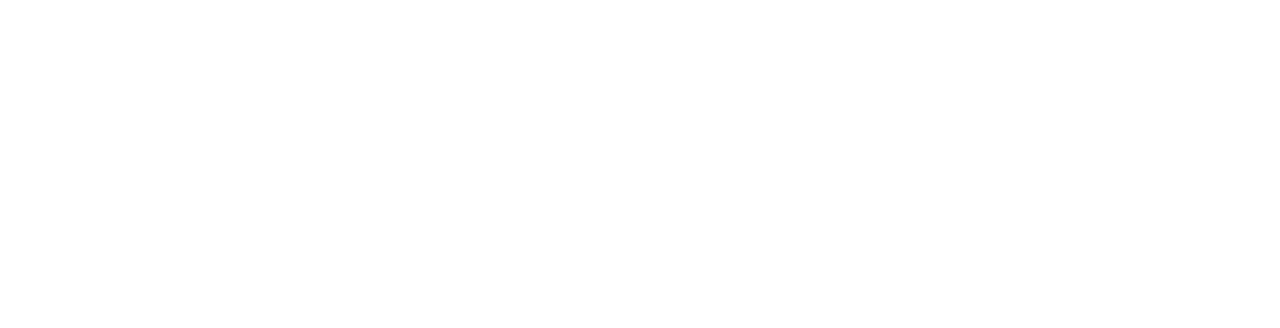
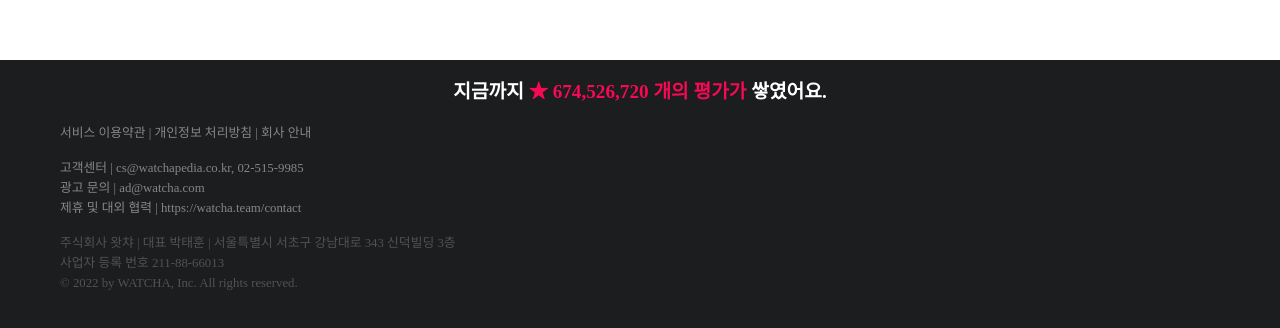
Before and after one commit to chamin966/Project-WatchaPedia-only-KoreanMovies, a React (Create React App) app in the folder my-project/: page / in a window 1280 px wide. Shown: the part 804-1132 px from the top of the page. Before the commit the page ends 800 px from the top, so only its background shows below. Built offline with nearby package versions, Linux system fonts and the light colour scheme.

Commit message:
Design: Footer 컴포넌트 완성

```diff
--- /dev/null
+++ b/my-project/src/components/Footer/Footer.css
@@ -0,0 +1,43 @@
+.footer {
+  display: flex;
+  flex-direction: column;
+  background-color: #1c1d1f;
+  height: 300px;
+  width: auto;
+}
+
+.footer__estimated {
+  height: 63px;
+  width: auto;
+  line-height: 63px;
+  text-align: center;
+  font-size: 1.2rem;
+}
+
+.footer__estimated {
+  color: white;
+  font-weight: 600;
+}
+
+.footer__estimated span {
+  color: #f80954;
+}
+
+.footer__text {
+  line-height: 20px;
+}
+
+.footer__text li:nth-child(1),
+.footer__text li:nth-child(4) {
+  margin-bottom: 15px;
+}
+
+.footer__text li:nth-child(n + 1):nth-child(-n + 4) {
+  color: #868685;
+  font-size: 0.8rem;
+}
+
+.footer__text li:nth-child(n + 5) {
+  color: #505254;
+  font-size: 0.8rem;
+}
--- a/my-project/src/components/Footer/Footer.jsx
+++ b/my-project/src/components/Footer/Footer.jsx
@@ -1,8 +1,21 @@
+import './Footer.css';
+
 function Footer() {
   return (
-    <div>
-      <div>Footer</div>
-    </div>
+    <footer className='footer '>
+      <div className='footer__estimated'>
+        지금까지 <span> ★ 674,526,720 개의 평가가 </span>쌓였어요.
+      </div>
+      <ul className='footer__text'>
+        <li>서비스 이용약관 | 개인정보 처리방침 | 회사 안내</li>
+        <li>고객센터 | cs@watchapedia.co.kr, 02-515-9985</li>
+        <li>광고 문의 | ad@watcha.com</li>
+        <li>제휴 및 대외 협력 | https://watcha.team/contact</li>
+        <li>주식회사 왓챠 | 대표 박태훈 | 서울특별시 서초구 강남대로 343 신덕빌딩 3층</li>
+        <li>사업자 등록 번호 211-88-66013</li>
+        <li>© 2022 by WATCHA, Inc. All rights reserved.</li>
+      </ul>
+    </footer>
   );
 }
 
--- a/my-project/src/components/Header/Header.css
+++ b/my-project/src/components/Header/Header.css
@@ -6,7 +6,6 @@
   display: flex;
   justify-content: space-between;
   align-items: center;
-  padding: 0px 60px;
   border-bottom: 1px solid #c2c2c4;
 }
 
--- a/my-project/src/css/common.css
+++ b/my-project/src/css/common.css
@@ -5,7 +5,13 @@
   font-weight: 600;
 }
 
-.container {
+header,
+main,
+footer {
+  padding: 0px 60px;
+}
+
+main {
   flex: 1;
   display: flex;
   flex-direction: column;
--- a/my-project/src/pages/Home/Home.jsx
+++ b/my-project/src/pages/Home/Home.jsx
@@ -1,9 +1,5 @@
 function Home() {
-  return (
-    <div>
-      <div>Home</div>
-    </div>
-  );
+  return <main className='home'>Home</main>;
 }
 
 export default Home;
```
Also changed, not shown: my-project/src/pages/Home/Home.css (added).
